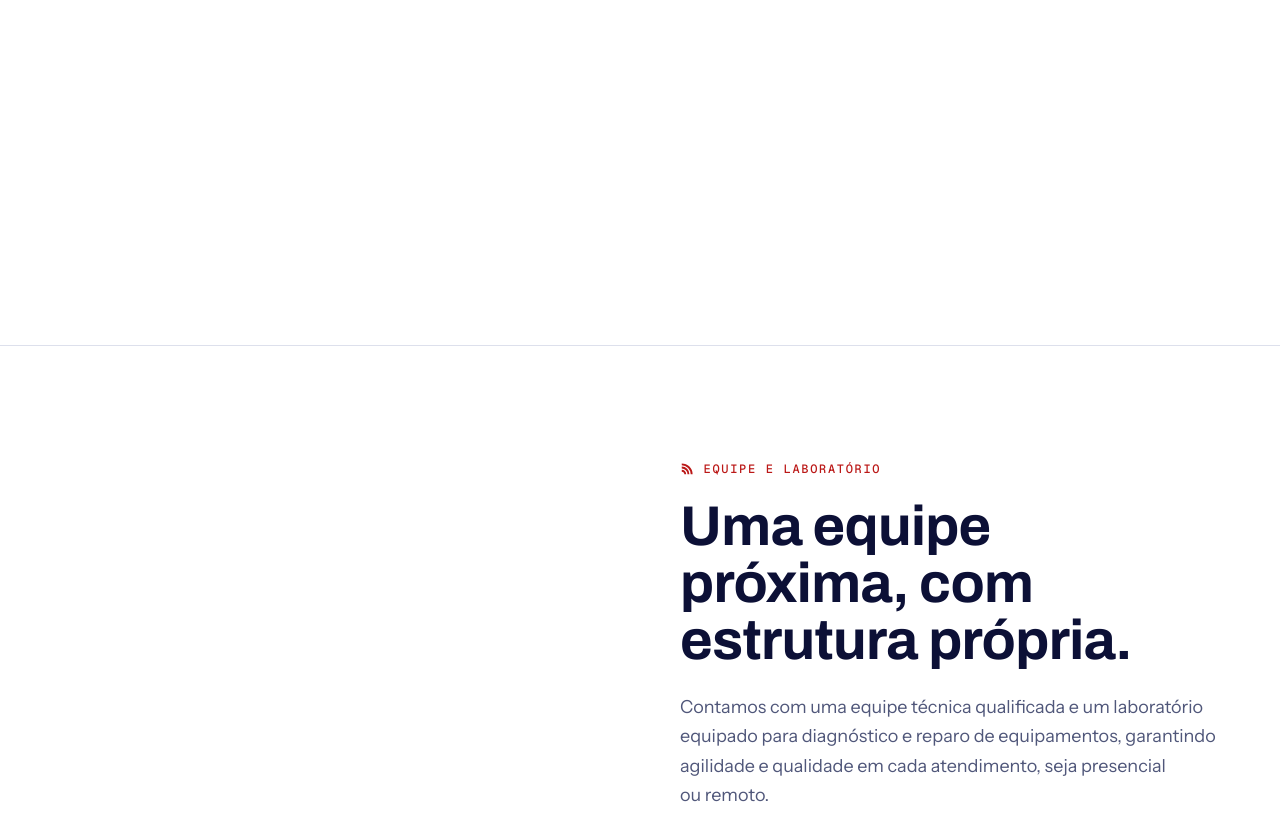
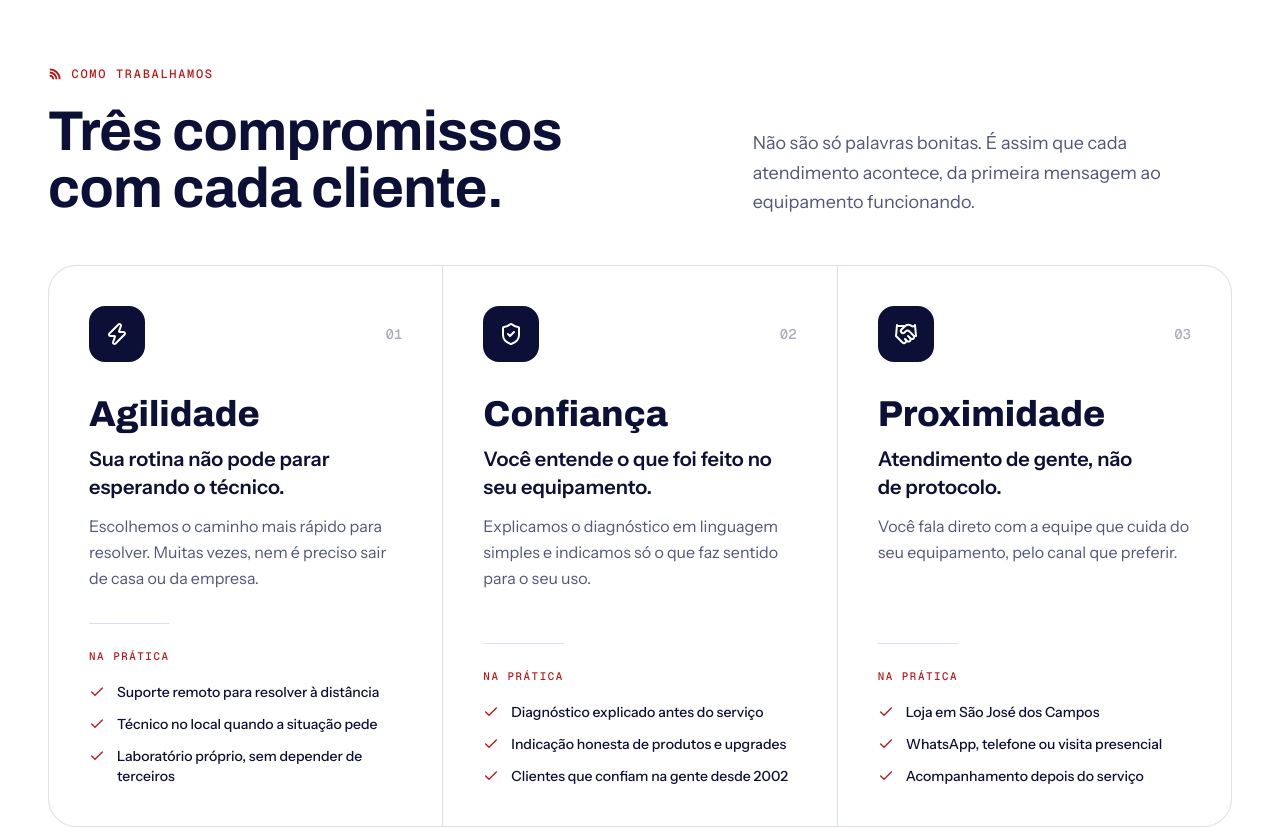
Before and after one commit to cauaprs92/TechnolifeInformatica, a Next.js app: page /sobre in a window 1280 px wide. Shown: the part 1580-2408 px from the top of the page. Built offline with nearby package versions, Linux system fonts and the light colour scheme.

Commit message:
style: cards em sobre mais uteis

```diff
--- a/src/app/sobre/page.tsx
+++ b/src/app/sobre/page.tsx
@@ -127,17 +127,56 @@ export default function SobrePage() {
           </article>
         </div>
 
-        <ul className="shell mt-16 grid gap-5 md:grid-cols-3">
-          {values.map((value) => (
-            <li key={value.title} className="reveal rounded-3xl border border-line p-7 sm:p-8">
-              <span className="grid size-12 place-items-center rounded-2xl bg-ink text-white">
-                <value.icon className="size-5" />
-              </span>
-              <h3 className="mt-6 text-3xl font-extrabold text-ink">{value.title}</h3>
-              <p className="mt-2 leading-relaxed text-body">{value.text}</p>
-            </li>
-          ))}
-        </ul>
+        {/* Compromissos: promessa + como ela aparece na prática */}
+        <div className="shell mt-24 lg:mt-32">
+          <div className="grid gap-6 lg:grid-cols-12 lg:items-end">
+            <SectionHeading
+              eyebrow="Como trabalhamos"
+              title="Três compromissos com cada cliente."
+              className="lg:col-span-7"
+            />
+            <p className="text-lg leading-relaxed text-body lg:col-span-5">
+              Não são só palavras bonitas. É assim que cada atendimento acontece, da primeira
+              mensagem ao equipamento funcionando.
+            </p>
+          </div>
+
+          <ol className="mt-12 grid gap-px overflow-hidden rounded-panel border border-line bg-line md:grid-cols-3">
+            {values.map((value, index) => (
+              <li
+                key={value.title}
+                className="group reveal flex flex-col bg-white p-8 transition-colors duration-300 hover:bg-paper sm:p-10"
+              >
+                <div className="flex items-center justify-between">
+                  <span className="grid size-14 place-items-center rounded-2xl bg-ink text-white transition-colors duration-300 group-hover:bg-signal">
+                    <value.icon className="size-6" />
+                  </span>
+                  <span className="font-mono text-sm font-medium text-body/50">
+                    {String(index + 1).padStart(2, "0")}
+                  </span>
+                </div>
+
+                <h3 className="mt-8 text-4xl font-extrabold text-ink">{value.title}</h3>
+                <p className="mt-3 text-xl leading-snug font-semibold text-ink">{value.promise}</p>
+                <p className="mt-3 leading-relaxed text-body">{value.text}</p>
+
+                <div className="mt-auto pt-8">
+                  <p className="eyebrow border-t border-line pt-6 text-[0.68rem] text-signal">
+                    Na prática
+                  </p>
+                  <ul className="mt-4 grid gap-3">
+                    {value.points.map((point) => (
+                      <li key={point} className="flex items-start gap-3 text-sm font-medium text-ink">
+                        <Check className="mt-0.5 size-4 shrink-0 text-signal" />
+                        {point}
+                      </li>
+                    ))}
+                  </ul>
+                </div>
+              </li>
+            ))}
+          </ol>
+        </div>
       </section>
 
       <div className="border-t border-line">
--- a/src/lib/data.ts
+++ b/src/lib/data.ts
@@ -112,10 +112,47 @@ export const steps: { title: string; text: string; icon: LucideIcon }[] = [
   },
 ];
 
-export const values: { title: string; text: string; icon: LucideIcon }[] = [
-  { title: "Agilidade", text: "Atendimento rápido para a sua rotina não parar.", icon: Zap },
-  { title: "Confiança", text: "Clareza sobre o que foi feito no seu equipamento e por quê.", icon: ShieldCheck },
-  { title: "Proximidade", text: "Atendimento presencial, remoto e em laboratório próprio.", icon: Handshake },
+/** Compromissos da página Sobre: a promessa e como ela aparece no dia a dia. */
+export const values: {
+  title: string;
+  promise: string;
+  text: string;
+  points: string[];
+  icon: LucideIcon;
+}[] = [
+  {
+    title: "Agilidade",
+    promise: "Sua rotina não pode parar esperando o técnico.",
+    text: "Escolhemos o caminho mais rápido para resolver. Muitas vezes, nem é preciso sair de casa ou da empresa.",
+    points: [
+      "Suporte remoto para resolver à distância",
+      "Técnico no local quando a situação pede",
+      "Laboratório próprio, sem depender de terceiros",
+    ],
+    icon: Zap,
+  },
+  {
+    title: "Confiança",
+    promise: "Você entende o que foi feito no seu equipamento.",
+    text: "Explicamos o diagnóstico em linguagem simples e indicamos só o que faz sentido para o seu uso.",
+    points: [
+      "Diagnóstico explicado antes do serviço",
+      "Indicação honesta de produtos e upgrades",
+      "Clientes que confiam na gente desde 2002",
+    ],
+    icon: ShieldCheck,
+  },
+  {
+    title: "Proximidade",
+    promise: "Atendimento de gente, não de protocolo.",
+    text: "Você fala direto com a equipe que cuida do seu equipamento, pelo canal que preferir.",
+    points: [
+      "Loja em São José dos Campos",
+      "WhatsApp, telefone ou visita presencial",
+      "Acompanhamento depois do serviço",
+    ],
+    icon: Handshake,
+  },
 ];
 
 /** Logos recortados em /public/images/clientes. width/height = tamanho real do arquivo. */
```
